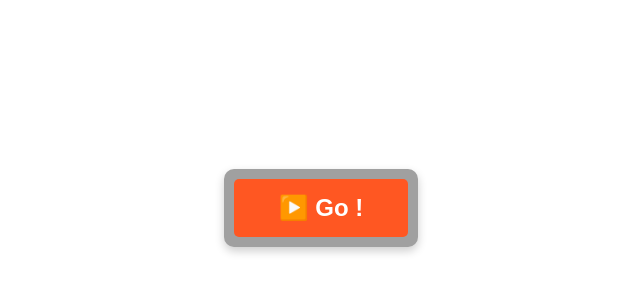
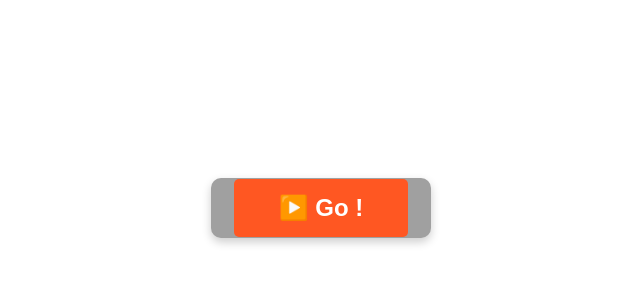
Before and after one commit to lomico/test2, a plain HTML site: page index.html in a window 1280 px wide. Shown: the whole page, without its empty margins (319-959 px from the left). Drawn offline with Linux system fonts and the light colour scheme.

Commit message:
Update index.html

```diff
--- a/index.html
+++ b/index.html
@@ -14,6 +14,8 @@
         }
 
         .player-container {
+             width: 200px; /* on élargit pour que le texte tienne bien */
+              height: 40px;
             display: flex;
             align-items: center;
             justify-content: center;
```
